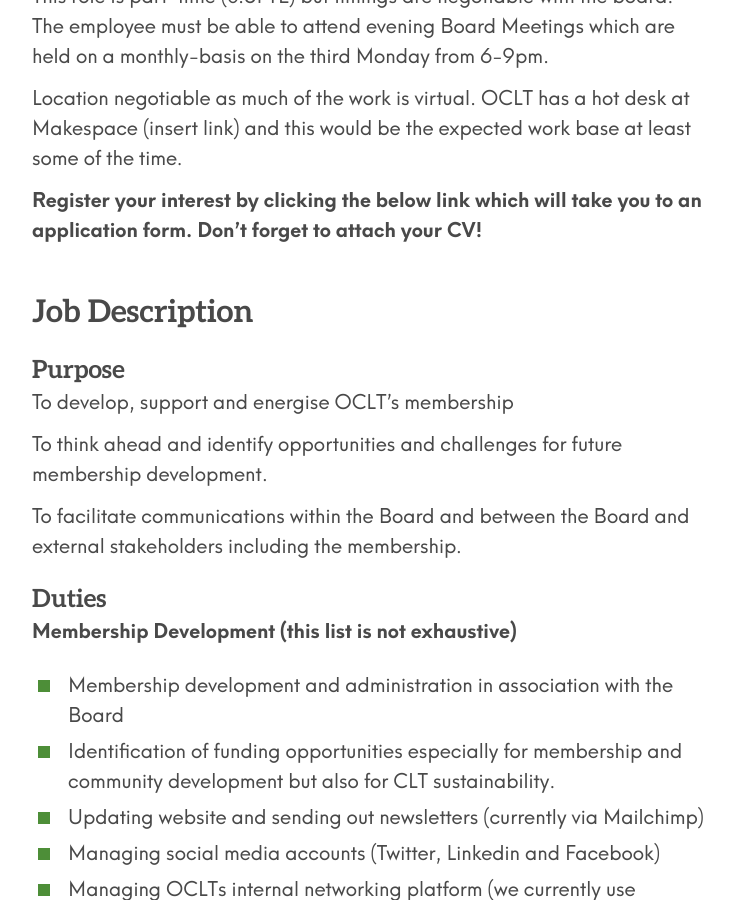
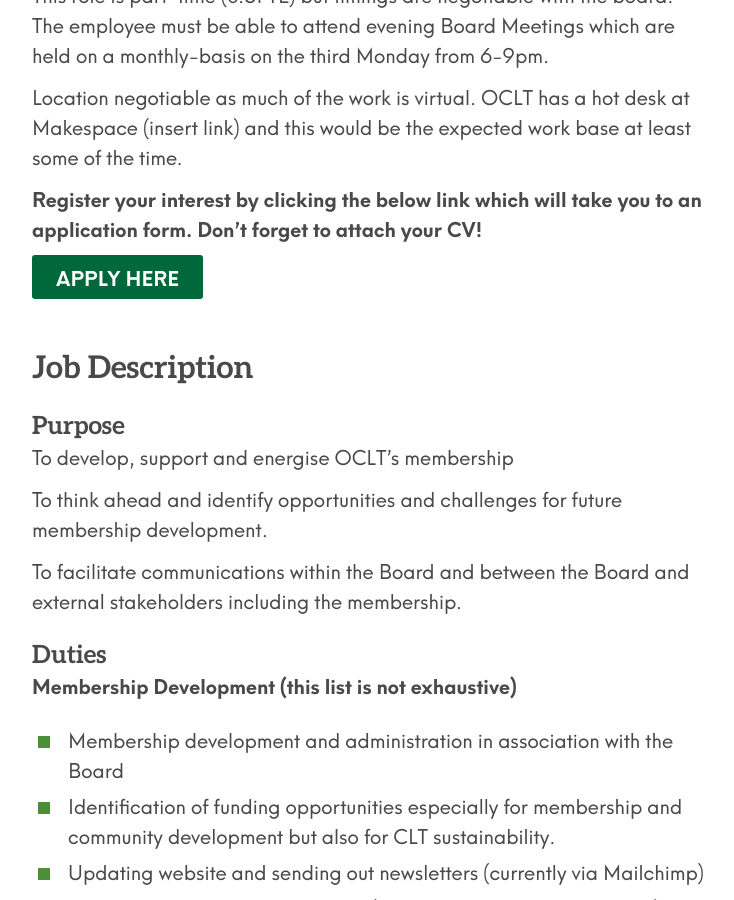
Before and after one commit to johnpuddephatt/oclt, a Jekyll site: the page built from _pages/jobs.md, in a window 1280 px wide and 900 px high, scrolled down 1621 px. Shown: the whole window, without its empty margins (272-1006 px from the left). Built offline with Jekyll 4.4.1, drawn with Linux system fonts in a browser that asks for light colours.

Commit message:
Update from Forestry.io Charlie Fisher updated _pages/jobs.md

```diff
--- a/_pages/jobs.md
+++ b/_pages/jobs.md
@@ -33,6 +33,8 @@ This role is part-time (0.5FTE) but timings are negotiable with the board. The e
 Location negotiable as much of the work is virtual. OCLT has a hot desk at Makespace (insert link) and this would be the expected work base at least some of the time.
 
 **Register your interest by clicking the below link which will take you to an application form. Don't forget to attach your CV!**
+
+{% include button.html link="https://docs.google.com/forms/d/e/1FAIpQLScdLlvK-IV6CkdMbDxA8d0N8-h5bUqPj7whGmRyauEta_To0A/viewform" text="APPLY HERE" %}
 
 ## **Job Description**
 
```
